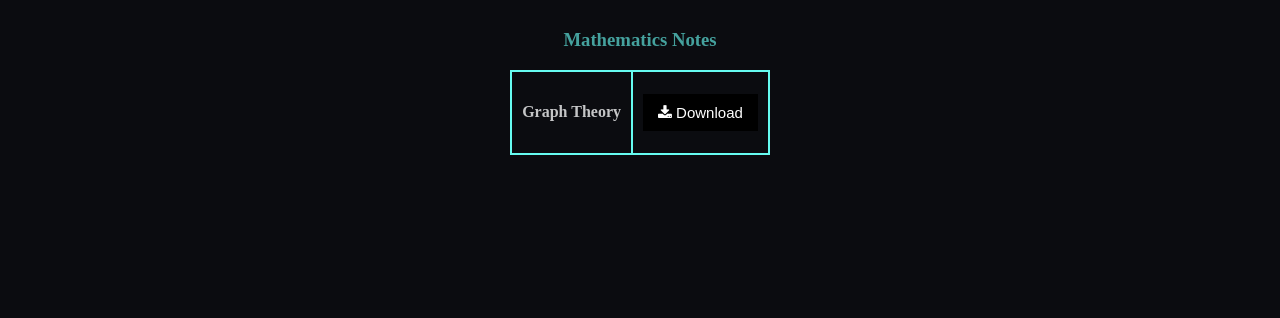
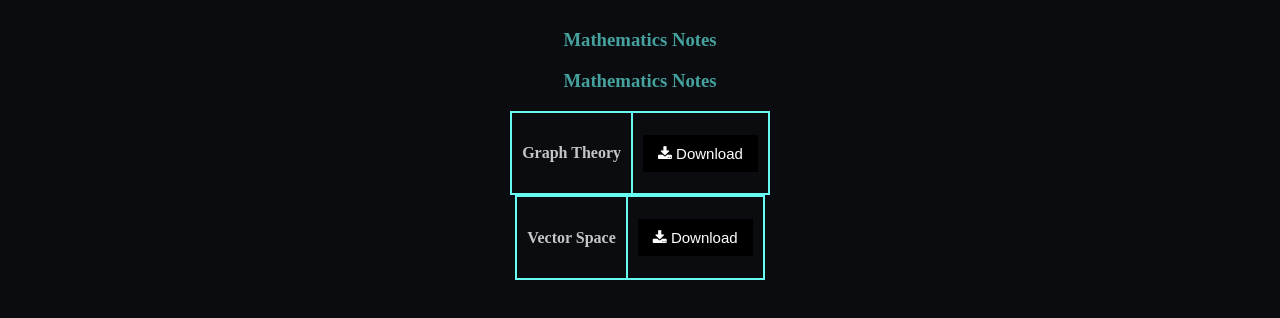
Before and after one commit to bbianstudymaterial/bscitnotes, a plain HTML site: page index.html in a window 1280 px wide. Shown: the part 148-466 px from the top of the page. Drawn offline with Linux system fonts and the light colour scheme.

Commit message:
addvectorspace

```diff
--- a/index.html
+++ b/index.html
@@ -30,6 +30,18 @@
               <button class="btn"><i class="fa fa-download"></i> Download</button>
             </a></td>
         </tr>
+         <h3>Mathematics Notes</h3>
+      <table class="center">
+        <tr>
+          <td>
+            <h4>Vector Space</h4>
+          </td>
+          <td> <a href="vectorspace.pdf" download="vectorspace.pdf">
+              <button class="btn"><i class="fa fa-download"></i> Download</button>
+            </a></td>
+        </tr>
+        </div>
+    </div>
 
 </body>
 
```
